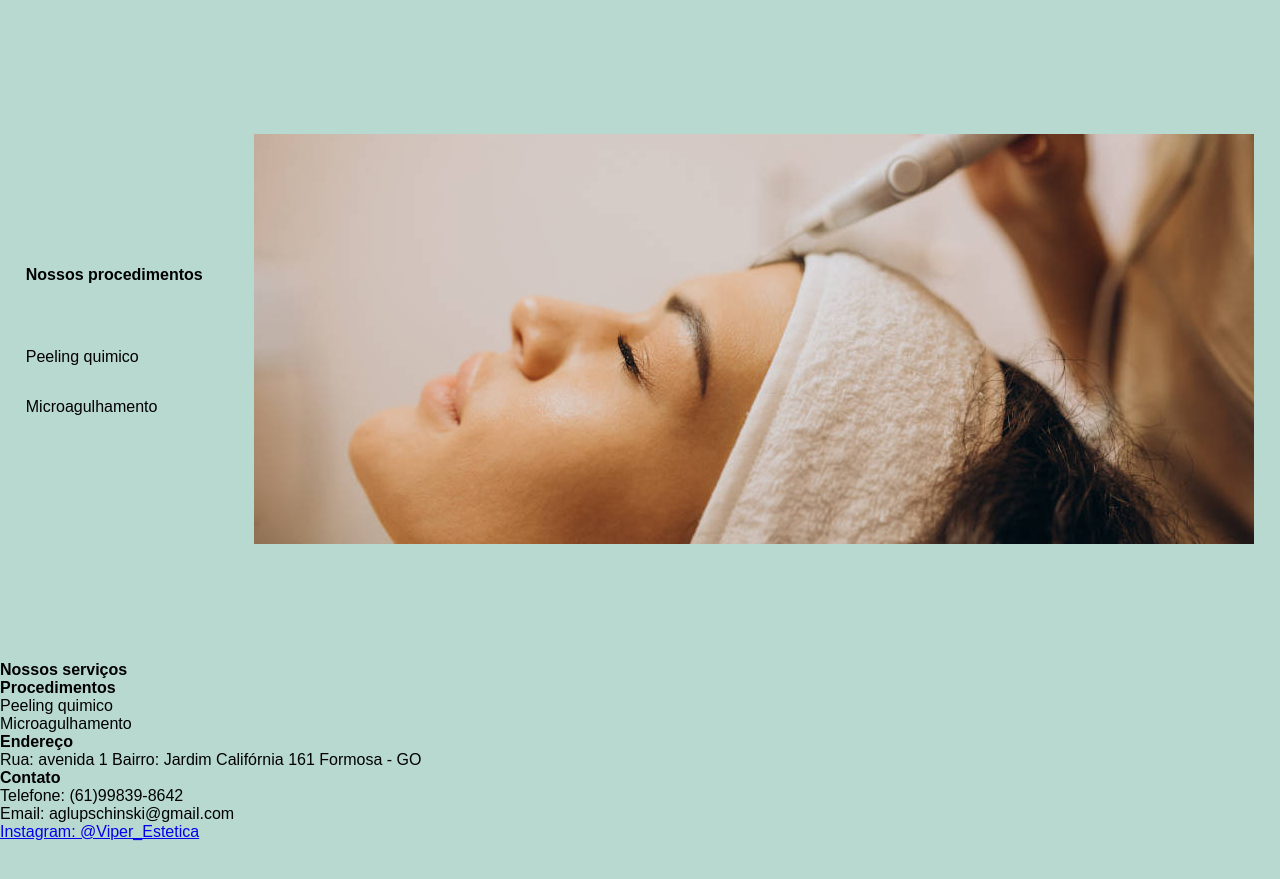
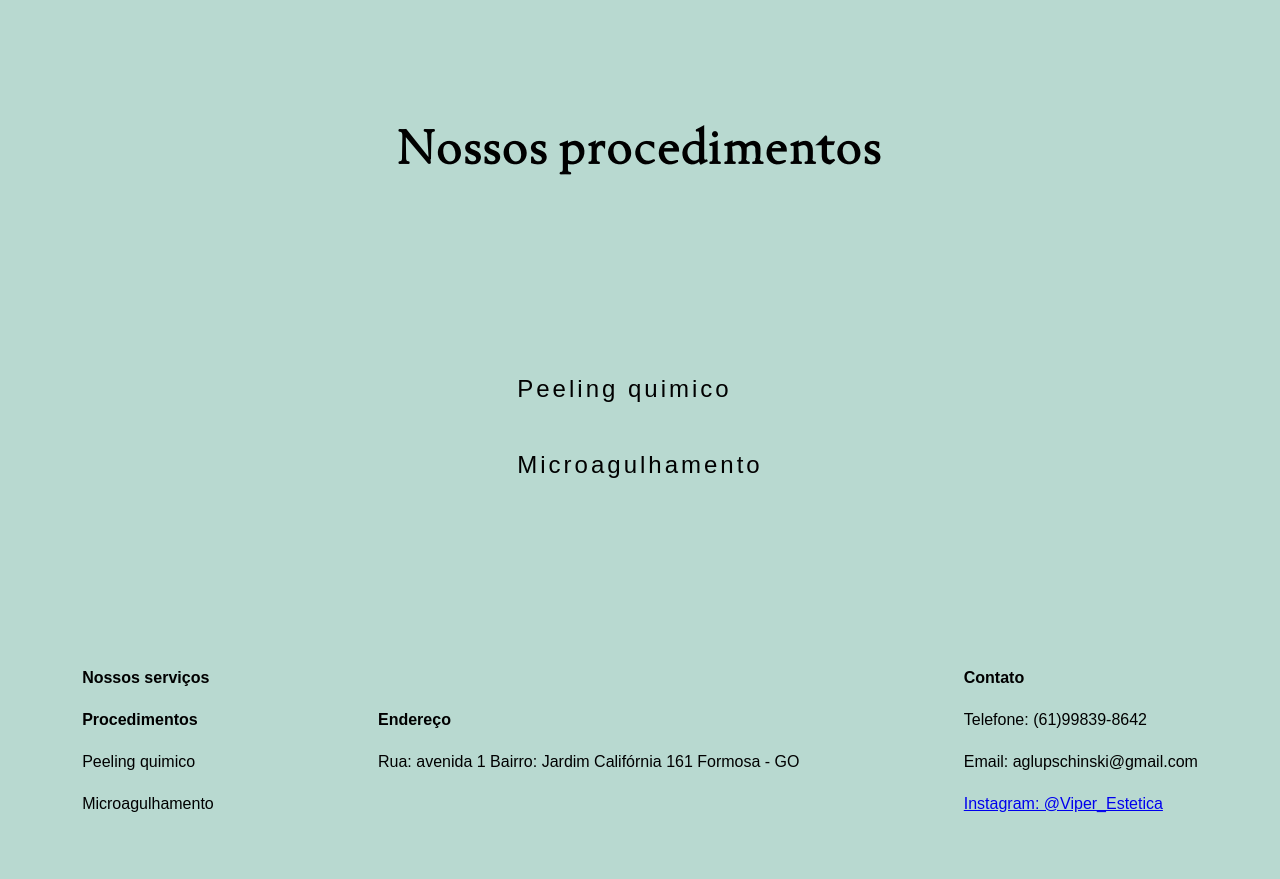
Before and after one commit to GalderioJaguara/Estetica-viper-website, a plain HTML site: page index.html in a window 1280 px wide. Shown: the part 1542-2421 px from the top of the page. Before the commit the page ends 2383 px from the top, so only its background shows below. Drawn offline with Linux system fonts and the light colour scheme; a script that the page names is missing.

Commit message:
procedimentos disposição e disposição rodapé

```diff
--- a/estilo/style.css
+++ b/estilo/style.css
@@ -136,10 +136,11 @@ header a:hover{
     color: var(--marrom);
 }
 .procedimentos-container{
-    display: flex;
+    display: none;
     align-items: center;
     justify-content: space-around;
     height: 80vh;
+
 }
 .procedimentos-lista-container{
     display: flex;
@@ -150,3 +151,56 @@ header a:hover{
 .procedimentos-lista-container li{
     margin-top: 2em;
 }
+.procedimentos-container-show{
+    display: flex;
+    align-items: center;
+    justify-content: space-around;
+    height: 70vh;
+
+}
+.procedimentos-lista-container-show{
+    display: flex;
+    flex-direction: column;
+    gap: 2em;
+    align-items: center;
+}
+
+.procedimentos-lista-container-show li{
+    margin-top: 2em;
+    font-family: var(--fonte-sans-serif);
+    font-size: 1.5em;
+    letter-spacing: 3px;
+}
+.procedimentos-lista-container-show li:hover{
+    cursor: pointer;
+    text-decoration: underline;
+}
+.procedimentos-lista-container-show h1{
+    font-family: var(--fonte-serifada);
+    font-size: 3em;
+    margin-bottom: 2.5em;
+    letter-spacing: 3px;
+}
+.rodape{
+    display: flex;
+    flex-direction: row;
+    align-items: center;
+    justify-content: space-around;
+    padding-bottom: 4em;
+    height: 40vh;
+}
+.rodape-servicos{
+    display: flex;
+    flex-direction: column;
+    gap: 1.5em;
+}
+.rodape-endereco{
+    display: flex;
+    flex-direction: column;
+    gap: 1.5em;
+}
+.rodape-contato{
+    display: flex;
+    flex-direction: column;
+    gap: 1.5em;
+}
--- a/index.html
+++ b/index.html
@@ -60,23 +60,35 @@
                 </div>
            </div>
         </section>
-
+        <section class="procedimentos-container-show">
+            <div class="procedimentos-lista-container-show">
+             <h1>Nossos procedimentos</h1>
+                     <ul>
+                         <li>
+                     Peeling quimico
+                         </li>
+                         <li>
+                     Microagulhamento
+                         </li>
+                     </ul>
+                 </div>
+                </section>
     </main>
-    <footer>
-            <div>
+    <footer class="rodape">
+            <div class="rodape-servicos">
                 <h1>Nossos serviços</h1>
                 <h2>Procedimentos</h2>
                 <p>Peeling quimico</p>
                 <p>Microagulhamento</p>
             </div>
-            <div>
+            <div class="rodape-endereco">
                 <h3>Endereço</h3>
                     Rua: avenida 1
                     Bairro: Jardim Califórnia
                     161
                     Formosa - GO
             </div>
-            <div>
+            <div class="rodape-contato">
                 <h3>Contato</h3>
                 <p>Telefone: (61)99839-8642</p>
                 <p>Email: aglupschinski@gmail.com</p>
```
